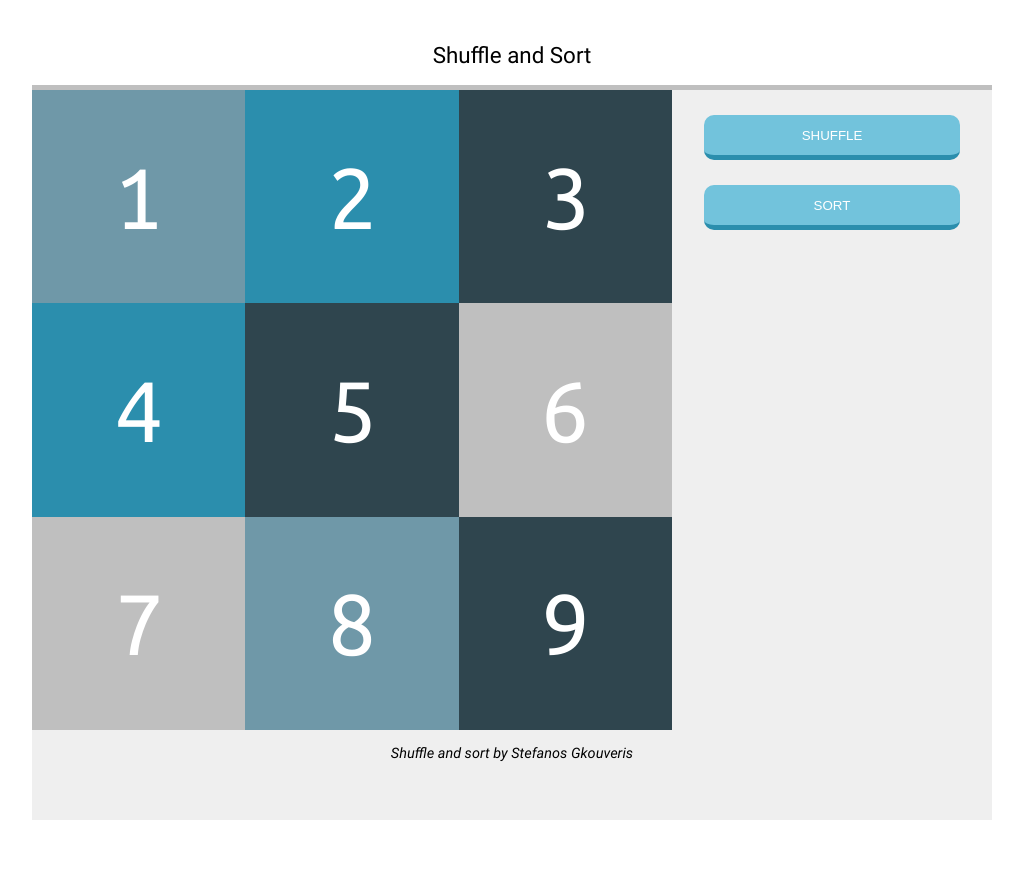
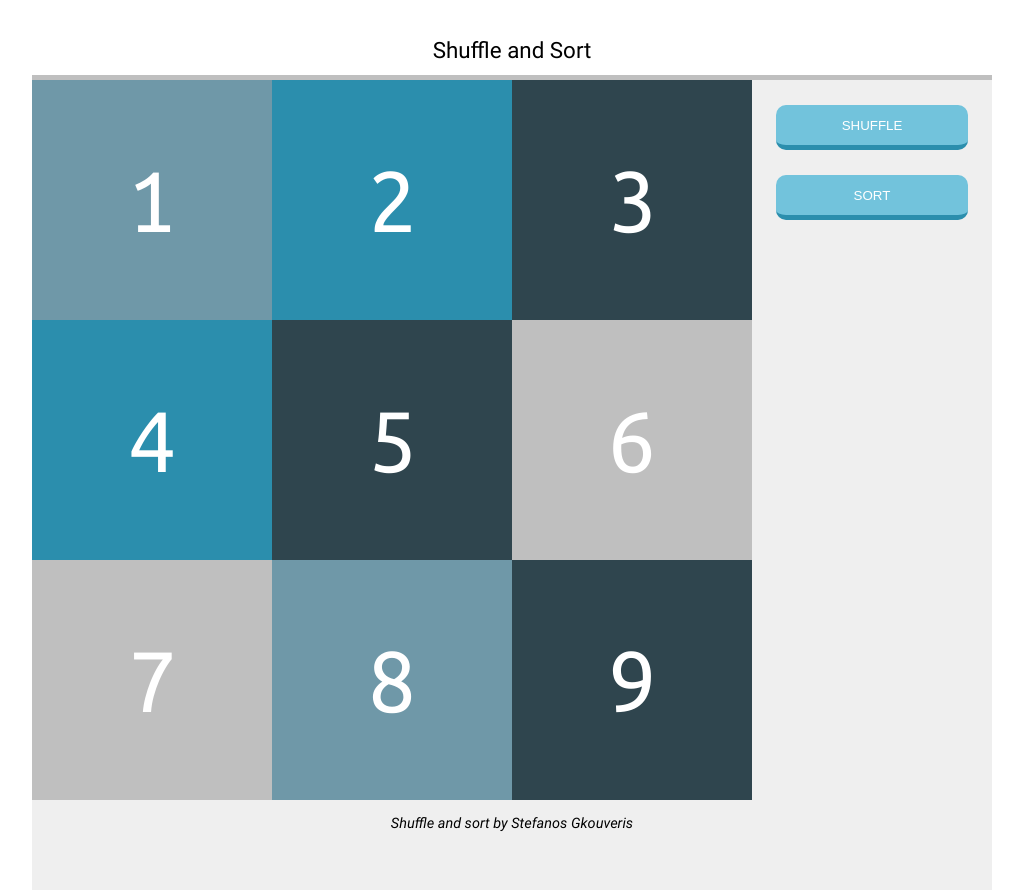
Before and after one commit to sgouver/maersk-coding-exercise, a plain HTML site: page index.html in a window 1280 px wide. Shown: the whole page, without its empty margins (128-1151 px from the left). Before the commit the page ends 820 px from the top, so only its background shows below. Drawn offline with Linux system fonts and the light colour scheme.

Commit message:
Minor UI improvements
- Changed the space of the main area to be closer to the mockup
- Changed the space of the header area to be closer to the mockup

```diff
--- a/style.css
+++ b/style.css
@@ -83,14 +83,14 @@
         display: grid;
         max-width: 960px;
         margin: 25px auto 0 auto;
-        grid-template-columns: 1fr 1fr 1fr;
+        grid-template-columns: 1fr 1fr 1fr 1fr;
         grid-template-rows: auto;
         justify-items: center;
         justify-content: center;
         grid-template-areas:
-          "header header header"
-          "main  main sidebar"
-          "footer footer footer";
+          "header header header header"
+          "main  main main sidebar"
+          "footer footer footer footer";
     }
 
     header {
@@ -150,7 +150,7 @@ header {
     font-family: "Roboto Regular";
     grid-area: header;
     width: 100%;
-    line-height: 60px;
+    line-height: 50px;
     font-size: 1.4rem;
     text-align: center;
 }
```
Also changed, not shown: index.html (+1 -0 lines).
